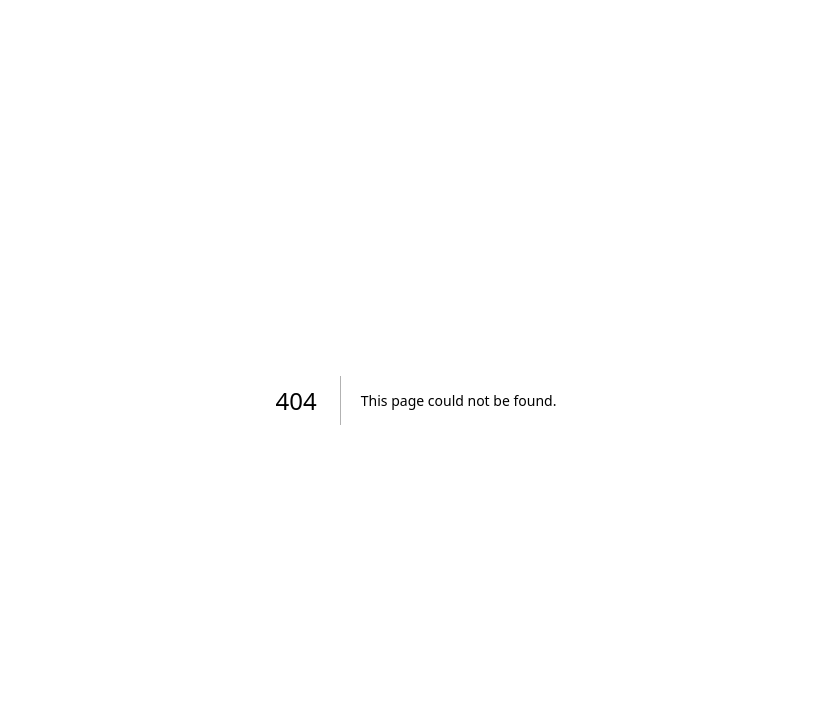
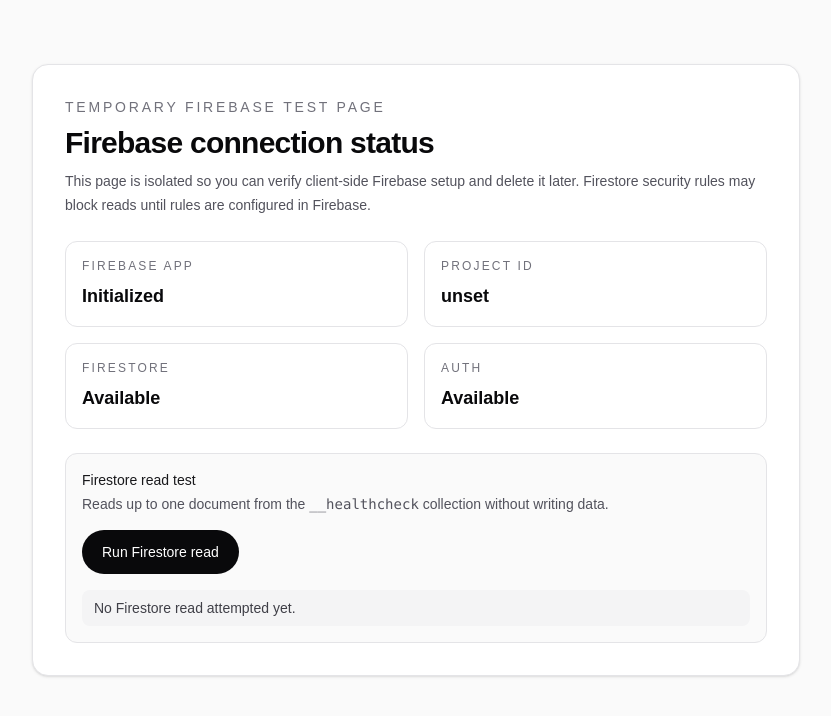
Before and after one commit to DBLooper92/book-writing-site, a Next.js app: page /firebase-test in a window 1280 px wide. Before the commit this address had no page. Shown: the top 716 px of the page, without its empty margins (224-1055 px from the left). Built offline with nearby package versions, Linux system fonts and the light colour scheme; no server answers.

Commit message:
Connected Firebase to codebase v1.0.0

```diff
--- /dev/null
+++ b/app/firebase-test/page.tsx
@@ -0,0 +1,126 @@
+"use client";
+
+import { useState } from "react";
+import { FirebaseError } from "firebase/app";
+
+import { app, auth, db } from "@/lib/firebase/client";
+import { runFirestoreHealthcheck } from "@/lib/firebase/firestore";
+
+type ReadState =
+  | { status: "idle"; message: string }
+  | { status: "success"; message: string }
+  | { status: "error"; message: string };
+
+const initialState: ReadState = {
+  status: "idle",
+  message: "No Firestore read attempted yet.",
+};
+
+export default function FirebaseTestPage() {
+  const [readState, setReadState] = useState<ReadState>(initialState);
+  const projectId = app.options.projectId ?? "Unknown";
+
+  async function handleFirestoreCheck() {
+    setReadState({
+      status: "idle",
+      message: "Checking Firestore...",
+    });
+
+    try {
+      const result = await runFirestoreHealthcheck();
+
+      setReadState({
+        status: "success",
+        message: result.empty
+          ? "Firestore read succeeded. The __healthcheck collection is currently empty."
+          : `Firestore read succeeded. Retrieved ${result.size} document result(s).`,
+      });
+    } catch (error) {
+      if (error instanceof FirebaseError) {
+        const permissionMessage =
+          error.code === "permission-denied"
+            ? "Firestore read was blocked by security rules."
+            : "Firestore read failed.";
+
+        setReadState({
+          status: "error",
+          message: `${permissionMessage} ${error.code}: ${error.message}`,
+        });
+
+        return;
+      }
+
+      setReadState({
+        status: "error",
+        message:
+          error instanceof Error ? error.message : "Unknown Firestore read error.",
+      });
+    }
+  }
+
+  return (
+    <main className="min-h-screen bg-zinc-50 px-6 py-16 text-zinc-950">
+      <div className="mx-auto flex w-full max-w-3xl flex-col gap-6 rounded-2xl border border-zinc-200 bg-white p-8 shadow-sm">
+        <div className="space-y-2">
+          <p className="text-sm font-medium uppercase tracking-[0.2em] text-zinc-500">
+            Temporary Firebase Test Page
+          </p>
+          <h1 className="text-3xl font-semibold tracking-tight">
+            Firebase connection status
+          </h1>
+          <p className="text-sm leading-6 text-zinc-600">
+            This page is isolated so you can verify client-side Firebase setup and
+            delete it later. Firestore security rules may block reads until rules are
+            configured in Firebase.
+          </p>
+        </div>
+
+        <div className="grid gap-4 sm:grid-cols-2">
+          <StatusCard label="Firebase App" value="Initialized" />
+          <StatusCard label="Project ID" value={projectId} />
+          <StatusCard label="Firestore" value={db ? "Available" : "Missing"} />
+          <StatusCard label="Auth" value={auth ? "Available" : "Missing"} />
+        </div>
+
+        <div className="rounded-xl border border-zinc-200 bg-zinc-50 p-4">
+          <p className="text-sm font-medium text-zinc-900">Firestore read test</p>
+          <p className="mt-1 text-sm text-zinc-600">
+            Reads up to one document from the <code>__healthcheck</code> collection
+            without writing data.
+          </p>
+
+          <button
+            type="button"
+            onClick={handleFirestoreCheck}
+            className="mt-4 inline-flex h-11 items-center justify-center rounded-full bg-zinc-950 px-5 text-sm font-medium text-white transition hover:bg-zinc-800"
+          >
+            Run Firestore read
+          </button>
+
+          <p
+            className={`mt-4 rounded-lg px-3 py-2 text-sm ${
+              readState.status === "success"
+                ? "bg-emerald-50 text-emerald-700"
+                : readState.status === "error"
+                  ? "bg-red-50 text-red-700"
+                  : "bg-zinc-100 text-zinc-700"
+            }`}
+          >
+            {readState.message}
+          </p>
+        </div>
+      </div>
+    </main>
+  );
+}
+
+function StatusCard({ label, value }: { label: string; value: string }) {
+  return (
+    <div className="rounded-xl border border-zinc-200 p-4">
+      <p className="text-xs font-medium uppercase tracking-[0.18em] text-zinc-500">
+        {label}
+      </p>
+      <p className="mt-2 text-lg font-semibold text-zinc-950">{value}</p>
+    </div>
+  );
+}
--- /dev/null
+++ b/lib/firebase/client.ts
@@ -0,0 +1,41 @@
+import "client-only";
+
+import { getApp, getApps, initializeApp } from "firebase/app";
+import { getAuth } from "firebase/auth";
+import { getFirestore } from "firebase/firestore";
+
+const requiredEnvVars = {
+  NEXT_PUBLIC_FIREBASE_API_KEY: process.env.NEXT_PUBLIC_FIREBASE_API_KEY,
+  NEXT_PUBLIC_FIREBASE_AUTH_DOMAIN: process.env.NEXT_PUBLIC_FIREBASE_AUTH_DOMAIN,
+  NEXT_PUBLIC_FIREBASE_PROJECT_ID: process.env.NEXT_PUBLIC_FIREBASE_PROJECT_ID,
+  NEXT_PUBLIC_FIREBASE_STORAGE_BUCKET:
+    process.env.NEXT_PUBLIC_FIREBASE_STORAGE_BUCKET,
+  NEXT_PUBLIC_FIREBASE_MESSAGING_SENDER_ID:
+    process.env.NEXT_PUBLIC_FIREBASE_MESSAGING_SENDER_ID,
+  NEXT_PUBLIC_FIREBASE_APP_ID: process.env.NEXT_PUBLIC_FIREBASE_APP_ID,
+};
+
+const missingEnvVars = Object.entries(requiredEnvVars)
+  .filter(([, value]) => !value)
+  .map(([key]) => key);
+
+if (missingEnvVars.length > 0) {
+  throw new Error(
+    `Missing Firebase environment variables: ${missingEnvVars.join(", ")}`
+  );
+}
+
+const firebaseConfig = {
+  apiKey: requiredEnvVars.NEXT_PUBLIC_FIREBASE_API_KEY,
+  authDomain: requiredEnvVars.NEXT_PUBLIC_FIREBASE_AUTH_DOMAIN,
+  projectId: requiredEnvVars.NEXT_PUBLIC_FIREBASE_PROJECT_ID,
+  storageBucket: requiredEnvVars.NEXT_PUBLIC_FIREBASE_STORAGE_BUCKET,
+  messagingSenderId: requiredEnvVars.NEXT_PUBLIC_FIREBASE_MESSAGING_SENDER_ID,
+  appId: requiredEnvVars.NEXT_PUBLIC_FIREBASE_APP_ID,
+};
+
+const app = getApps().length ? getApp() : initializeApp(firebaseConfig);
+const db = getFirestore(app);
+const auth = getAuth(app);
+
+export { app, auth, db };
--- /dev/null
+++ b/lib/firebase/firestore.ts
@@ -0,0 +1,13 @@
+import { collection, getDocs, limit, query } from "firebase/firestore";
+
+import { db } from "@/lib/firebase/client";
+
+export async function runFirestoreHealthcheck() {
+  const healthcheckQuery = query(collection(db, "__healthcheck"), limit(1));
+  const snapshot = await getDocs(healthcheckQuery);
+
+  return {
+    empty: snapshot.empty,
+    size: snapshot.size,
+  };
+}
--- a/package.json
+++ b/package.json
@@ -9,6 +9,7 @@
     "lint": "eslint"
   },
   "dependencies": {
+    "firebase": "^12.10.0",
     "next": "16.1.6",
     "react": "19.2.3",
     "react-dom": "19.2.3"
```
Also changed, not shown: 1 other file (tests, documents, lock files or other folders).
